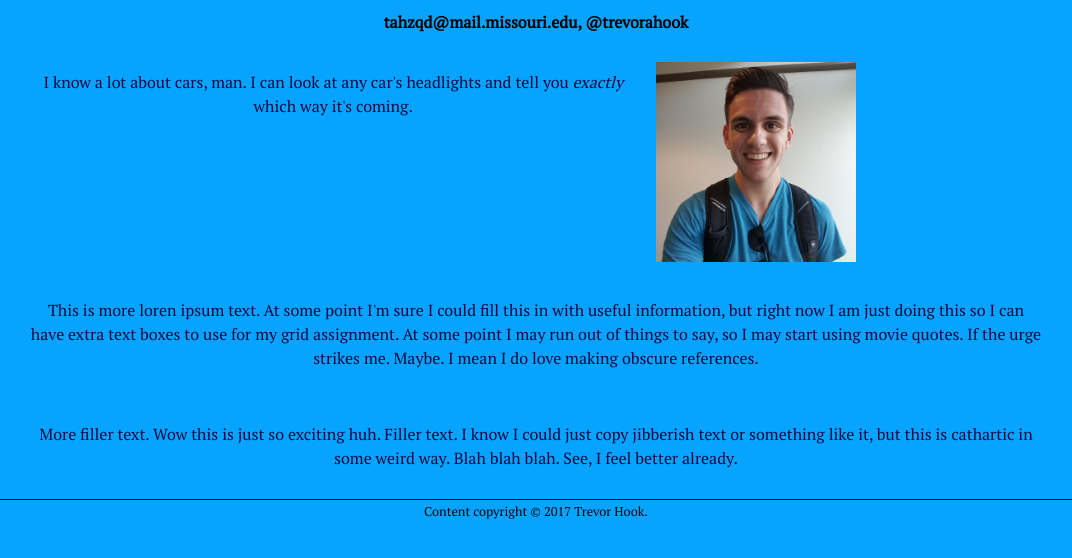
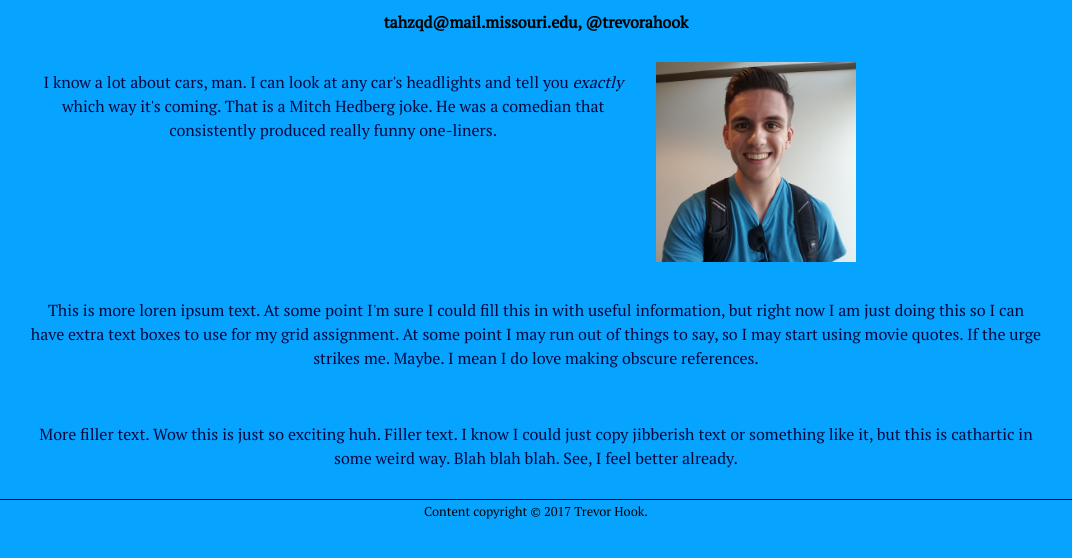
Before and after one commit to J4502-fs17/trevorhook, a plain HTML site: page index.html in a window 1280 px wide. Shown: the part 238-796 px from the top of the page, without its empty margins (104-1176 px from the left). Drawn offline with Linux system fonts and the light colour scheme.

Commit message:
added more text to first paragraph

```diff
--- a/index.html
+++ b/index.html
@@ -25,7 +25,7 @@
               <img src="trevorhookpic.jpg"
               alt="Picture of Trevor Hook" width="150px"/></a></div>
               <section class="section1">
-                <p>I know a lot about cars, man. I can look at any car's headlights and tell you <span class= "italic"> exactly </span> which way it's coming.</p>
+                <p>I know a lot about cars, man. I can look at any car's headlights and tell you <span class= "italic"> exactly </span> which way it's coming. That is a Mitch Hedberg joke. He was a comedian that consistently produced really funny one-liners. </p>
               </section>
               <section class="section2">
                 <p> This is more loren ipsum text. At some point I'm sure I could fill this in with useful information, but right now I am just doing this so I can have extra text boxes to use for my grid assignment. At some point I may run out of things to say, so I may start using movie quotes. If the urge strikes me. Maybe. I mean I do love making obscure references. </p>
```
